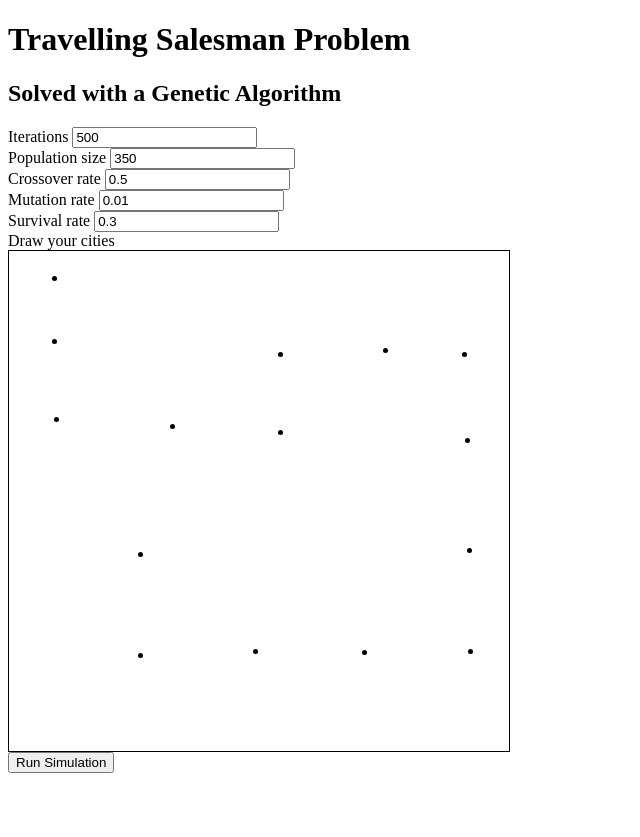
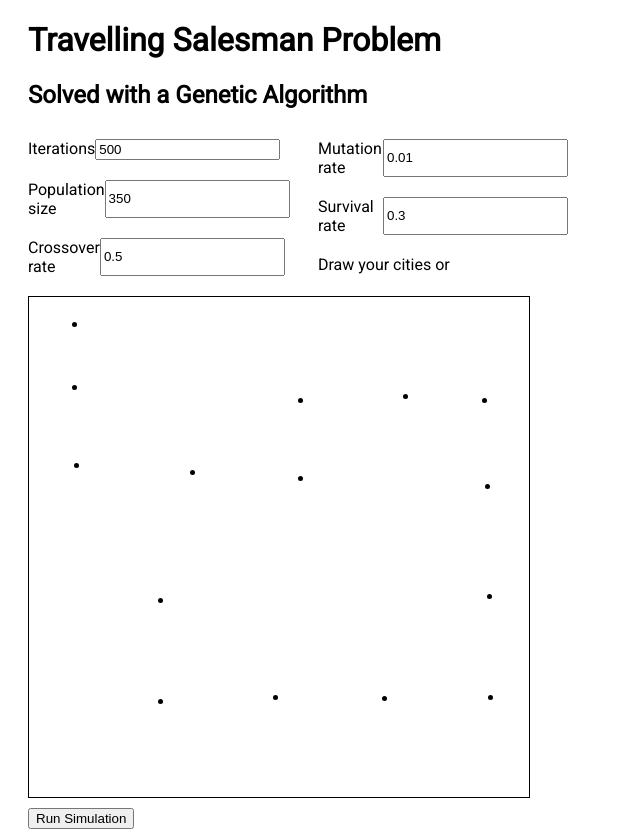
Before and after one commit to d3spis3d/wasm-genetic, a website built with webpack: page index.html in a window 1280 px wide. Both pictures are taken after a click on the button "Preset Cities". Shown: the whole page, without its empty margins (0-640 px from the left). Before the commit the page ends 800 px from the top, so only its background shows below. Built offline with nearby package versions, Linux system fonts and the light colour scheme; files whose address does not match are found by name.

Commit message:
Tidy up js, add some styling

```diff
--- a/index.html
+++ b/index.html
@@ -5,28 +5,41 @@
     <title>WASM Genetic Algorithm</title>
   </head>
   <body>
-    <h1>Travelling Salesman Problem</h1>
-    <h2>Solved with a Genetic Algorithm</h2>
+    <h1 class="heading">Travelling Salesman Problem</h1>
+    <h2 class="subheading">Solved with a Genetic Algorithm</h2>
     <form id="simulation">
+      <div class="form-container">
+        <div class="form-column">
+          <div class="form-element">
             <label>Iterations</label>
             <input name="iterations" value="500"/>
-      <br />
+          </div>
+          <div class="form-element">
             <label>Population size</label>
             <input name="pop_size"  value="350"/>
-      <br />
+          </div>
+          <div class="form-element">
             <label>Crossover rate</label>
             <input name="crossover" value="0.5"/>
-      <br />
+          </div>
+        </div>
+        <div class="form-column">
+          <div class="form-element">
             <label>Mutation rate</label>
             <input name="mutation" value="0.01"/>
-      <br />
+          </div>
+          <div class="form-element">
             <label>Survival rate</label>
             <input name="survival" value="0.3"/>
-      <br />
-      <label>Draw your cities</label>
+          </div>
+          <div class="form-element">
+            <label>Draw your cities or</label>
             <button id="preset">Preset Cities</button>
+          </div>
+        </div>
+      </div>
       <div class="draw" id="draw"></div>
-      <button type="submit">Run Simulation</button>
+      <button class="submit" type="submit">Run Simulation</button>
     </form>
     <div>
       <canvas class="hidden" height="500" width="500"></canvas>
--- a/js/app.css
+++ b/js/app.css
@@ -1,8 +1,30 @@
+@import url('https://fonts.googleapis.com/css?family=Roboto');
+
+html {
+  font-family: 'Roboto', sans-serif;
+}
+
+.heading, .subheading {
+  margin-left: 20px;
+}
+
+.form-container {
+  display: flex;
+}
+
+.form-element {
+  display: flex;
+  width: 250px;
+  justify-content: space-between;
+  padding: 10px 20px;
+}
+
 .draw {
   position: relative;
   width: 500px;
   height: 500px;
   border: 1px solid black;
+  margin: 10px 20px;
 }
 
 .dot {
@@ -22,4 +44,9 @@
   width: 500px;
   height: 500px;
   border: 1px solid black;
+  margin: 0 20px;
 }
+
+.submit, .reset {
+  margin-left: 20px;
+}
--- a/js/index.js
+++ b/js/index.js
@@ -1,6 +1,5 @@
 import "./app.css"
 
-console.log('creating worker')
 const worker = new Worker('./worker.js')
 
 const draw = document.getElementById('draw')
@@ -9,13 +8,17 @@ const form = document.getElementById('simulation')
 const reset = document.getElementById('reset')
 const canvas = document.querySelector('canvas')
 
-draw.onclick = function(event) {
+function addDot(x, y) {
   const dot = document.createElement('div')
   dot.className = 'dot'
-  dot.style = `top: ${event.offsetY}px; left: ${event.offsetX}px;`
-  dot.setAttribute('data-x', event.offsetX)
-  dot.setAttribute('data-y', event.offsetY)
+  dot.style = `top: ${y}px; left: ${x}px;`
+  dot.setAttribute('data-x', x)
+  dot.setAttribute('data-y', y)
   draw.appendChild(dot)
+}
+
+draw.onclick = function(event) {
+  addDot(event.offsetX, event.offsetY)
 }
 
 preset.onclick = function(event) {
@@ -40,27 +43,23 @@ preset.onclick = function(event) {
   ]
 
   cities.forEach(c => {
-    const city = document.createElement('div')
-    city.className = 'dot'
-    city.style = `top: ${c[1]}px; left: ${c[0]}px;`
-    city.setAttribute('data-x', c[0])
-    city.setAttribute('data-y', c[1])
-    draw.appendChild(city)
+    addDot(c[0], c[1])
   })
 
   event.target.remove()
 }
 
 form.onsubmit = function(event) {
-  console.log('submit')
   event.preventDefault()
   const [iterations, population_size, crossover, mutation, survival] = event.target
-  const draw = document.getElementById('draw')
 
   const cities = []
   const count = draw.children.length
   for (let c = 0; c < count; c++) {
-    cities.push([draw.children[c].getAttribute('data-x'), draw.children[c].getAttribute('data-y')])
+    cities.push([
+      draw.children[c].getAttribute('data-x'),
+      draw.children[c].getAttribute('data-y')
+    ])
   }
 
   const citiesString = cities.map(c => c.join(',')).join(';')
@@ -69,7 +68,6 @@ form.onsubmit = function(event) {
   canvas.className = 'solution'
 
   const ctx = canvas.getContext('2d')
-  ctx.save()
 
   cities.map(c => {
     ctx.beginPath()
@@ -84,14 +82,10 @@ form.onsubmit = function(event) {
     population_size: parseInt(population_size.value, 10),
     crossover: parseFloat(crossover.value),
     mutation: parseFloat(mutation.value),
-    survival: parseFloat(survival.value),
-    type: 'simulation'
+    survival: parseFloat(survival.value)
   })
 
   worker.onmessage = function(msg) {
-    console.log('got sim results')
-    console.log(msg.data)
-
     const { path, fitness } = msg.data
 
     for (let p = 0; p < path.length - 1; p++) {
--- a/js/worker.js
+++ b/js/worker.js
@@ -1,8 +1,6 @@
 import("../crate/pkg").then(({ Simulation }) => {
-  console.log('worker created')
 
   onmessage = function(msg) {
-    console.log('received worker sim message')
     const { iterations, citiesString, population_size, crossover, mutation, survival } = msg.data
 
     const s = new Simulation(
@@ -16,10 +14,7 @@ import("../crate/pkg").then(({ Simulation }) => {
 
     const result = s.run()
 
-    console.log(result)
-
     self.postMessage({
-      type: 'simResults',
       path: result[0],
       fitness: result[1]
     })
```
Lines whose indentation alone changed are shown as unchanged.
